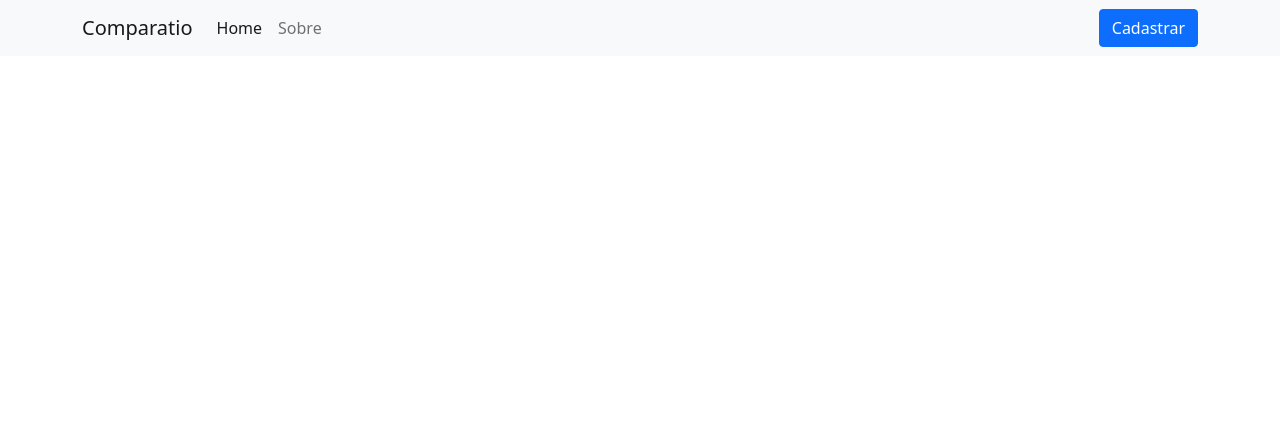
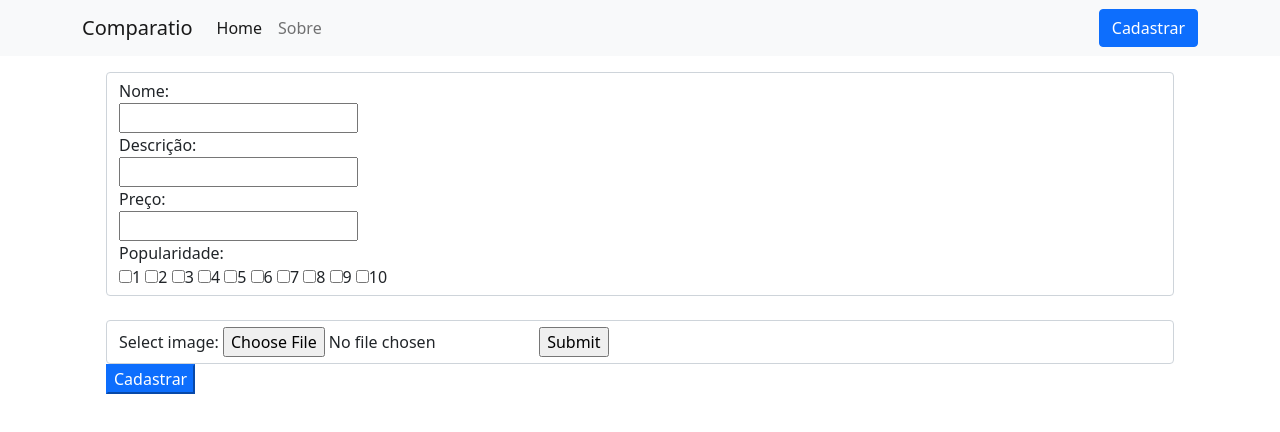
Before and after one commit to VitorHugo1/Comparatio, a plain HTML site: page index.html in a window 1280 px wide. Drawn offline with nearby package versions, Linux system fonts and the light colour scheme.

Commit message:
Add files via upload

```diff
--- a/index.html
+++ b/index.html
@@ -32,8 +32,46 @@
   <main>
     <div class="container mt-3">
       <div class="row">
-        <div class="col">
-          <h1></h1>
+        <div class="col"><!DOCTYPE html>
+          <html lang="en">
+          <head>
+            <meta charset="UTF-8">
+            <meta http-equiv="X-UA-Compatible" content="IE=edge">
+            <meta name="viewport" content="width=device-width, initial-scale=1.0">
+            <title>Comparatio</title>
+            <link rel="stylesheet" href="css/style.css">
+            <link href="https://cdn.jsdelivr.net/npm/bootstrap@5.1.2/dist/css/bootstrap.min.css" rel="stylesheet" integrity="sha384-uWxY/CJNBR+1zjPWmfnSnVxwRheevXITnMqoEIeG1LJrdI0GlVs/9cVSyPYXdcSF" crossorigin="anonymous">
+          </head>
+          <body>
+
+              <div class="container">
+                  <form class="cadastro form-control">
+                      <label for="fname">Nome:</label><br>
+                      <input type="text" id="nome" name="nome"><br>
+                      <label for="fname">Descrição:</label><br>
+                      <input type="text" id="descricao" name="descricao"><br>
+                      <label for="fname">Preço:</label><br>
+                      <input type="text" id="preco" name="preco"><br>
+                      <label for="fpopularidade">Popularidade:</label><br>
+                      <input type="checkbox" />1
+                      <input type="checkbox" />2
+                      <input type="checkbox" />3
+                      <input type="checkbox" />4
+                      <input type="checkbox" />5
+                      <input type="checkbox" />6
+                      <input type="checkbox" />7
+                      <input type="checkbox" />8
+                      <input type="checkbox" />9
+                      <input type="checkbox" />10
+                    </form><br>
+                    <form class="form-control" action="">
+                      <label for="img">Select image:</label>
+                      <input type="file" id="img" name="img" accept="image/*">
+                      <input type="submit">
+                    </form>
+                    <button class="btn-primary">Cadastrar</button>
+                </div>
+          </body>
         </div>
       </div>
     </div>
```
